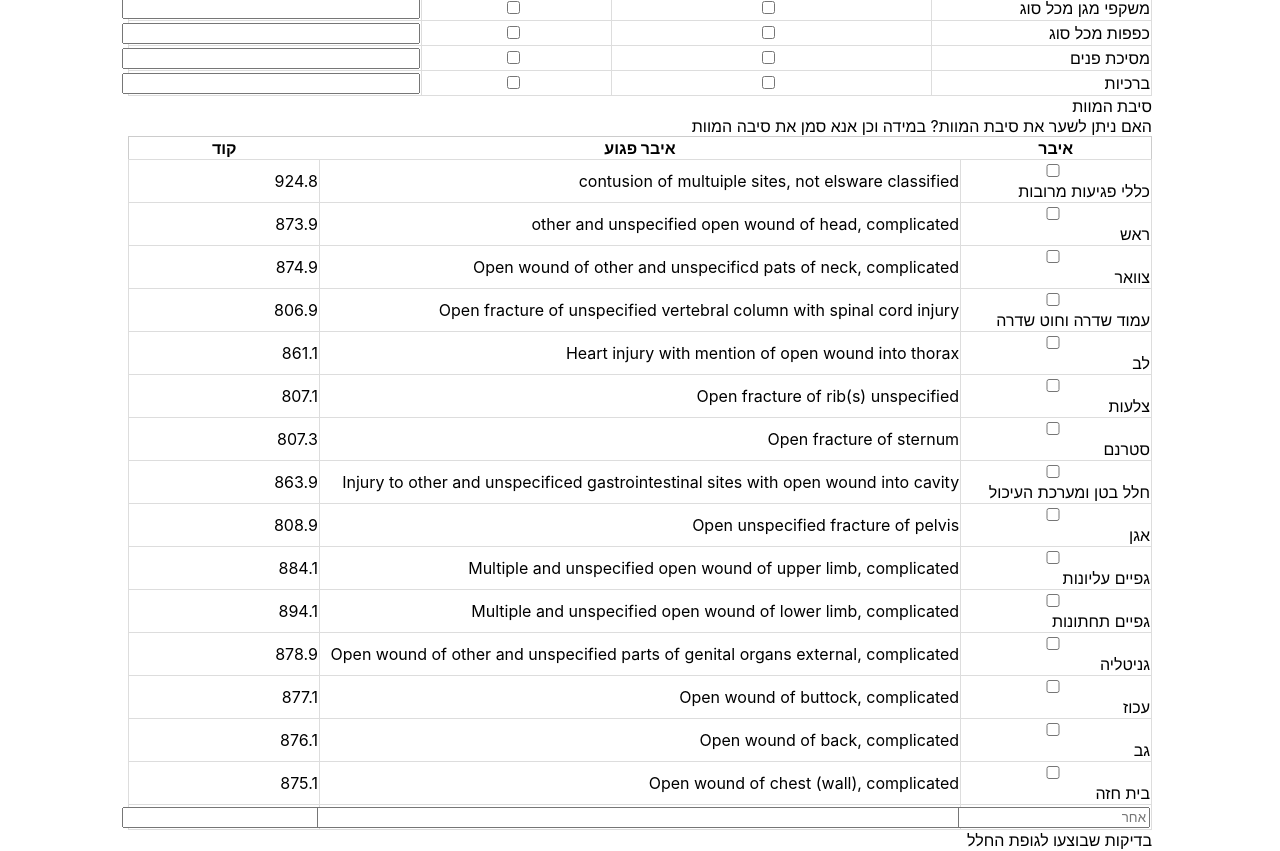
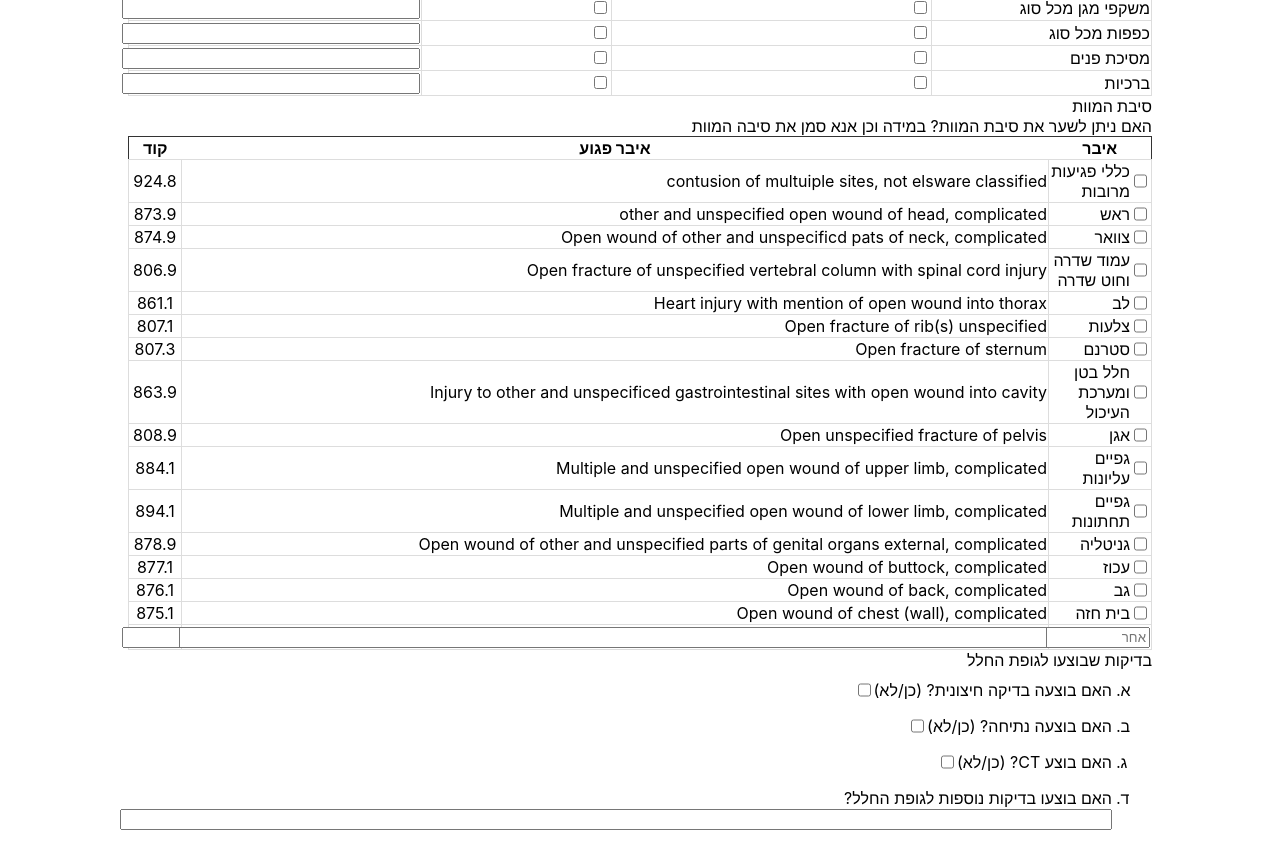
Before and after one commit to liorpaz/forensics-report, a React (Create React App) app: page / in a window 1280 px wide. Shown: the part 1340-2191 px from the top of the page. Built offline with nearby package versions, Linux system fonts and the light colour scheme.

Commit message:
format for print

```diff
--- a/src/components/DamagePointDescriptions/DamagePanel.css
+++ b/src/components/DamagePointDescriptions/DamagePanel.css
@@ -1,7 +1,7 @@
 .damage-panel {
     display: grid;
     grid-template-columns: 1fr 1fr;
-    height: 100%;
+
     width:100%;
 }
 
--- a/src/components/Questions/CauseOfDeath.tsx
+++ b/src/components/Questions/CauseOfDeath.tsx
@@ -15,9 +15,9 @@ export const CauseOfDeath = () => {
         </tr>
         {injuries.map((injury, index) => (
           <tr key={index}>
-            <td><label><input type={'checkbox'} />{injury.organ}</label></td>
+            <td className='organ-column'><label><input type={'checkbox'} />{injury.organ}</label></td>
             <td>{injury.injury}</td>
-            <td>{injury.icdCode}</td>
+            <td className='code-column'>{injury.icdCode}</td>
           </tr>))}
         <tr>
           <td><input type={'text'} placeholder='אחר' /></td>
--- a/src/components/Questions/Questions.css
+++ b/src/components/Questions/Questions.css
@@ -30,14 +30,29 @@
 }
 
 table {
-    border: 1px solid #ccc;
+    border: 1px solid #333;
 }
 
 td {
-    border: 1px solid #ccc;
+    border: 1px solid #333;
 }
 
 
-.Questions input {
+.Questions input[type="text"] {
     width: 100%;
 }
+
+.Questions label {
+    width: 100%;
+    display: flex;
+}
+
+.code-column {
+    width: 50px;
+    text-align: center;
+}
+
+
+.organ-column {
+    width: 100px;
+}
```
